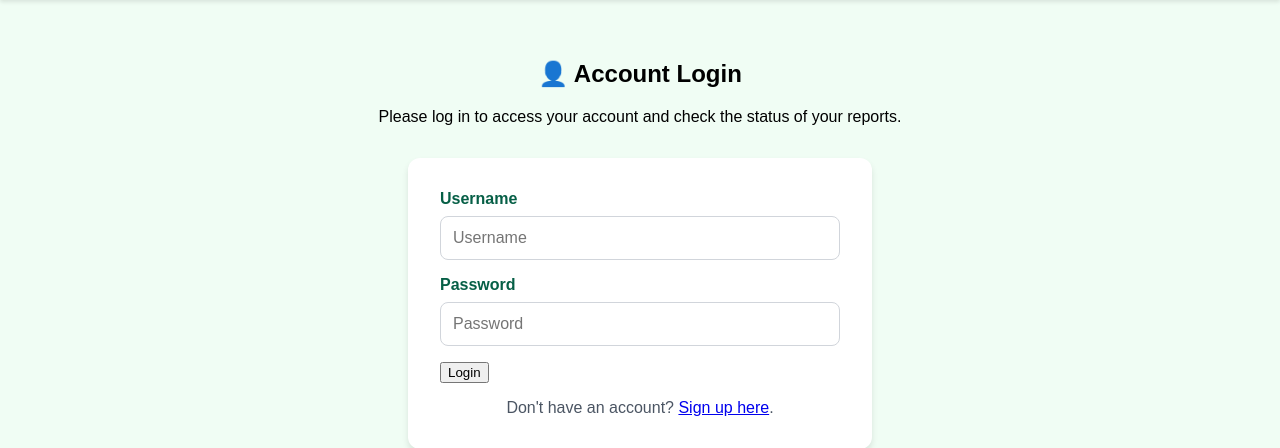
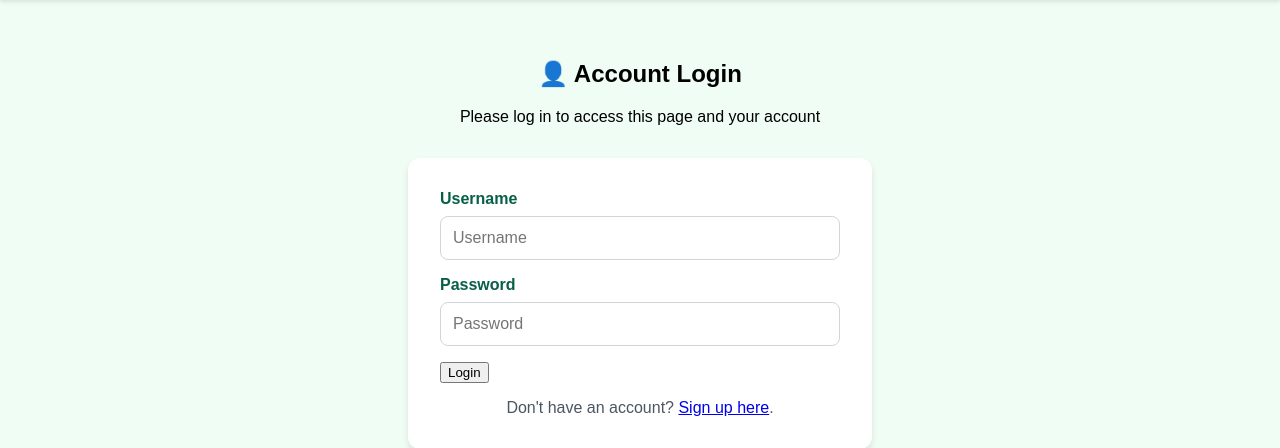
Before and after one commit to SaryNassif/AMSI-Innovates-2025, a Flask app: page /login in a window 1280 px wide. Shown: the part 60-508 px from the top of the page. Run offline with Flask 3, Linux system fonts and the light colour scheme.

Commit message:
remove login reqs to community pages

```diff
--- a/app.py
+++ b/app.py
@@ -306,7 +306,6 @@ def delete_report(report_id):
     return redirect(url_for('profile'))
 
 @app.route('/community_reports/<community>')
-@login_required
 def community_reports(community):
     reports = PollutionReport.query.filter_by(community=community).all()
     return render_template('community_reports.html', community=community, reports=reports)
--- a/templates/login.html
+++ b/templates/login.html
@@ -26,7 +26,7 @@
 
   <div class="container">
     <h2>👤 Account Login</h2>
-    <p>Please log in to access your account and check the status of your reports.</p>
+    <p>Please log in to access this page and your account</p>
     <form method="POST" action="{{ url_for('login') }}" class="login-form">
         {{ form.hidden_tag() }}
         <div>
```
